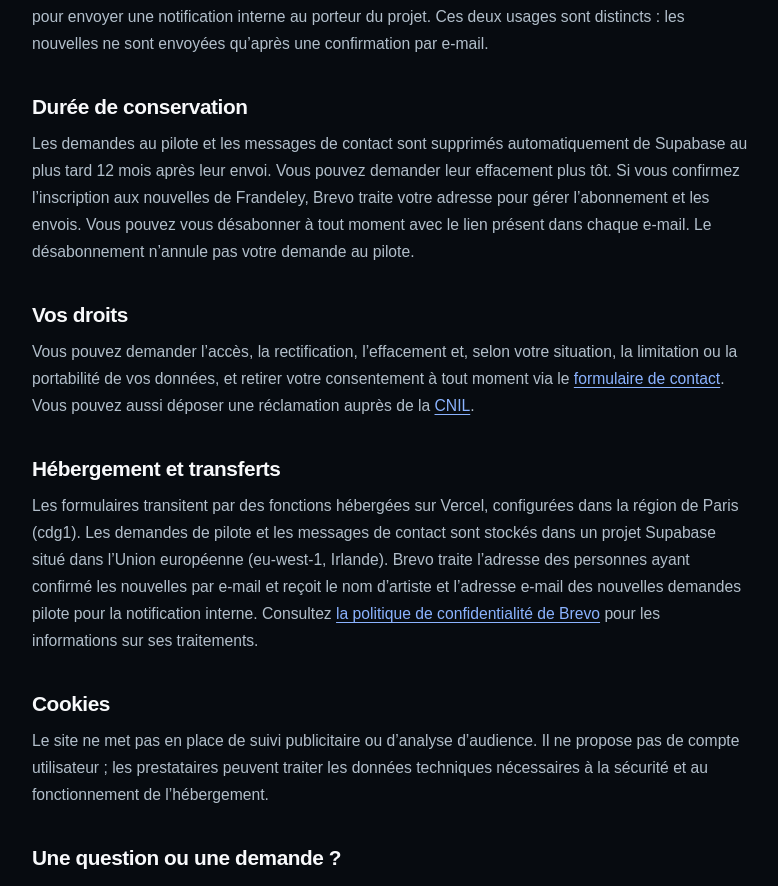
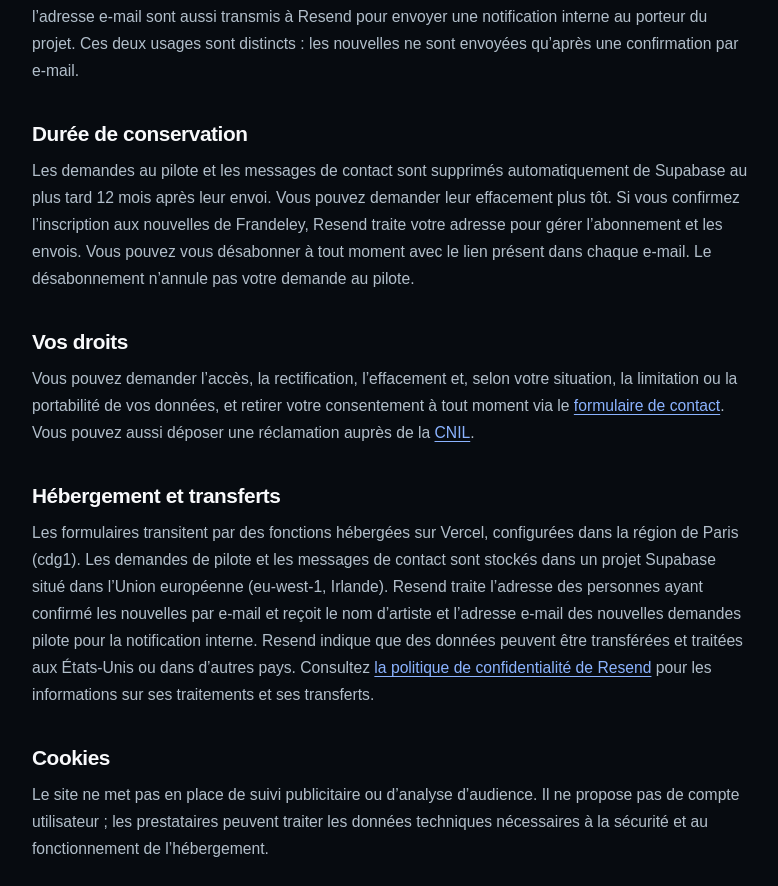
Before and after one commit to exunusone/Frandeley, a Next.js app: page /confidentialite in a window 1280 px wide. Shown: the part 1367-2253 px from the top of the page, without its empty margins (108-886 px from the left). Built offline with nearby package versions, Linux system fonts and the light colour scheme; no server answers.

Commit message:
Update privacy policy for Resend processing

```diff
--- a/src/app/confidentialite/page.tsx
+++ b/src/app/confidentialite/page.tsx
@@ -37,13 +37,13 @@ export default function PrivacyPage() {
             <p>Le formulaire pilote recueille le nom d’artiste et l’adresse e-mail obligatoires, ainsi que, si vous les fournissez, votre pratique et quelques mots sur un morceau. Ces informations servent à gérer les manifestations d’intérêt et à organiser les échanges et essais du pilote. La case facultative « nouvelles du projet » permet de recevoir des informations sur Frandeley. Aucun paiement n’est collecté et aucun fichier audio n’est demandé par ce site.</p>
             <p>Le formulaire de contact recueille votre nom, votre e-mail, le sujet et le contenu du message pour y répondre. Sans les champs obligatoires, ces demandes ne peuvent pas être traitées.</p>
             <h2 id="privacy-basis">Base légale et destinataires</h2>
-            <p>Le traitement des inscriptions et messages repose sur votre consentement, donné en cochant la case correspondante. Les nouvelles du projet reposent sur un consentement séparé. Seules les personnes chargées du projet et les prestataires techniques nécessaires au fonctionnement du site ont accès aux données selon leurs rôles. Si vous cochez l’option facultative, votre adresse e-mail est transmise à Brevo afin d’envoyer le lien de confirmation et de gérer l’abonnement aux nouvelles de Frandeley. À chaque nouvelle demande au pilote, le nom d’artiste et l’adresse e-mail sont aussi transmis à Brevo pour envoyer une notification interne au porteur du projet. Ces deux usages sont distincts : les nouvelles ne sont envoyées qu’après une confirmation par e-mail.</p>
+            <p>Le traitement des inscriptions et messages repose sur votre consentement, donné en cochant la case correspondante. Les nouvelles du projet reposent sur un consentement séparé. Seules les personnes chargées du projet et les prestataires techniques nécessaires au fonctionnement du site ont accès aux données selon leurs rôles. Si vous cochez l’option facultative, votre adresse e-mail est transmise à Resend pour envoyer le lien de confirmation. Elle est ajoutée à la rubrique d’actualités de Frandeley uniquement après votre confirmation. À chaque nouvelle demande au pilote, le nom d’artiste et l’adresse e-mail sont aussi transmis à Resend pour envoyer une notification interne au porteur du projet. Ces deux usages sont distincts : les nouvelles ne sont envoyées qu’après une confirmation par e-mail.</p>
             <h2 id="privacy-retention">Durée de conservation</h2>
-            <p>Les demandes au pilote et les messages de contact sont supprimés automatiquement de Supabase au plus tard 12 mois après leur envoi. Vous pouvez demander leur effacement plus tôt. Si vous confirmez l’inscription aux nouvelles de Frandeley, Brevo traite votre adresse pour gérer l’abonnement et les envois. Vous pouvez vous désabonner à tout moment avec le lien présent dans chaque e-mail. Le désabonnement n’annule pas votre demande au pilote.</p>
+            <p>Les demandes au pilote et les messages de contact sont supprimés automatiquement de Supabase au plus tard 12 mois après leur envoi. Vous pouvez demander leur effacement plus tôt. Si vous confirmez l’inscription aux nouvelles de Frandeley, Resend traite votre adresse pour gérer l’abonnement et les envois. Vous pouvez vous désabonner à tout moment avec le lien présent dans chaque e-mail. Le désabonnement n’annule pas votre demande au pilote.</p>
             <h2 id="privacy-rights">Vos droits</h2>
             <p>Vous pouvez demander l’accès, la rectification, l’effacement et, selon votre situation, la limitation ou la portabilité de vos données, et retirer votre consentement à tout moment via le <Link href="/contact">formulaire de contact</Link>. Vous pouvez aussi déposer une réclamation auprès de la <a href="https://www.cnil.fr/" target="_blank" rel="noreferrer">CNIL</a>.</p>
             <h2 id="privacy-hosting">Hébergement et transferts</h2>
-            <p>Les formulaires transitent par des fonctions hébergées sur Vercel, configurées dans la région de Paris (cdg1). Les demandes de pilote et les messages de contact sont stockés dans un projet Supabase situé dans l’Union européenne (eu-west-1, Irlande). Brevo traite l’adresse des personnes ayant confirmé les nouvelles par e-mail et reçoit le nom d’artiste et l’adresse e-mail des nouvelles demandes pilote pour la notification interne. Consultez <a href="https://www.brevo.com/fr/legal/privacypolicy/" target="_blank" rel="noreferrer">la politique de confidentialité de Brevo</a> pour les informations sur ses traitements.</p>
+            <p>Les formulaires transitent par des fonctions hébergées sur Vercel, configurées dans la région de Paris (cdg1). Les demandes de pilote et les messages de contact sont stockés dans un projet Supabase situé dans l’Union européenne (eu-west-1, Irlande). Resend traite l’adresse des personnes ayant confirmé les nouvelles par e-mail et reçoit le nom d’artiste et l’adresse e-mail des nouvelles demandes pilote pour la notification interne. Resend indique que des données peuvent être transférées et traitées aux États-Unis ou dans d’autres pays. Consultez <a href="https://resend.com/legal/privacy-policy" target="_blank" rel="noreferrer">la politique de confidentialité de Resend</a> pour les informations sur ses traitements et ses transferts.</p>
             <h2 id="privacy-cookies">Cookies</h2>
             <p>Le site ne met pas en place de suivi publicitaire ou d’analyse d’audience. Il ne propose pas de compte utilisateur ; les prestataires peuvent traiter les données techniques nécessaires à la sécurité et au fonctionnement de l’hébergement.</p>
             <h2 id="privacy-help">Une question ou une demande ?</h2>
```
